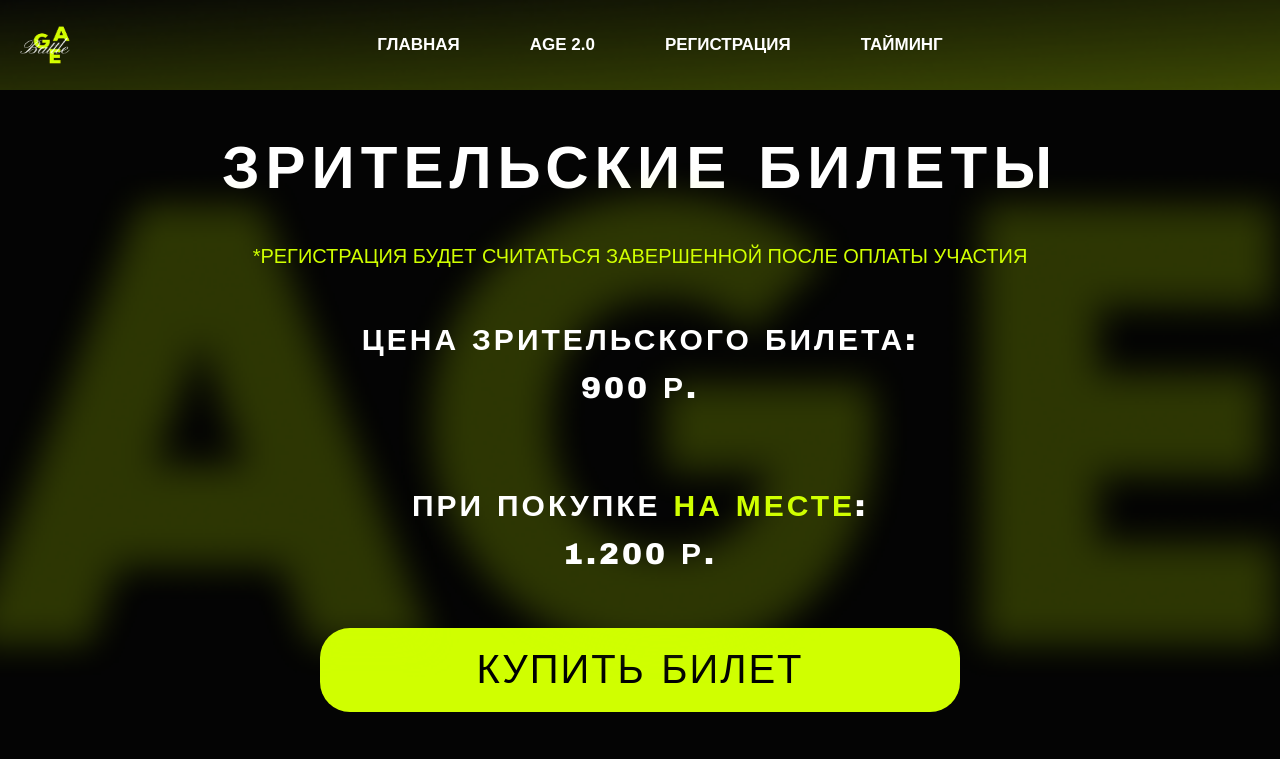
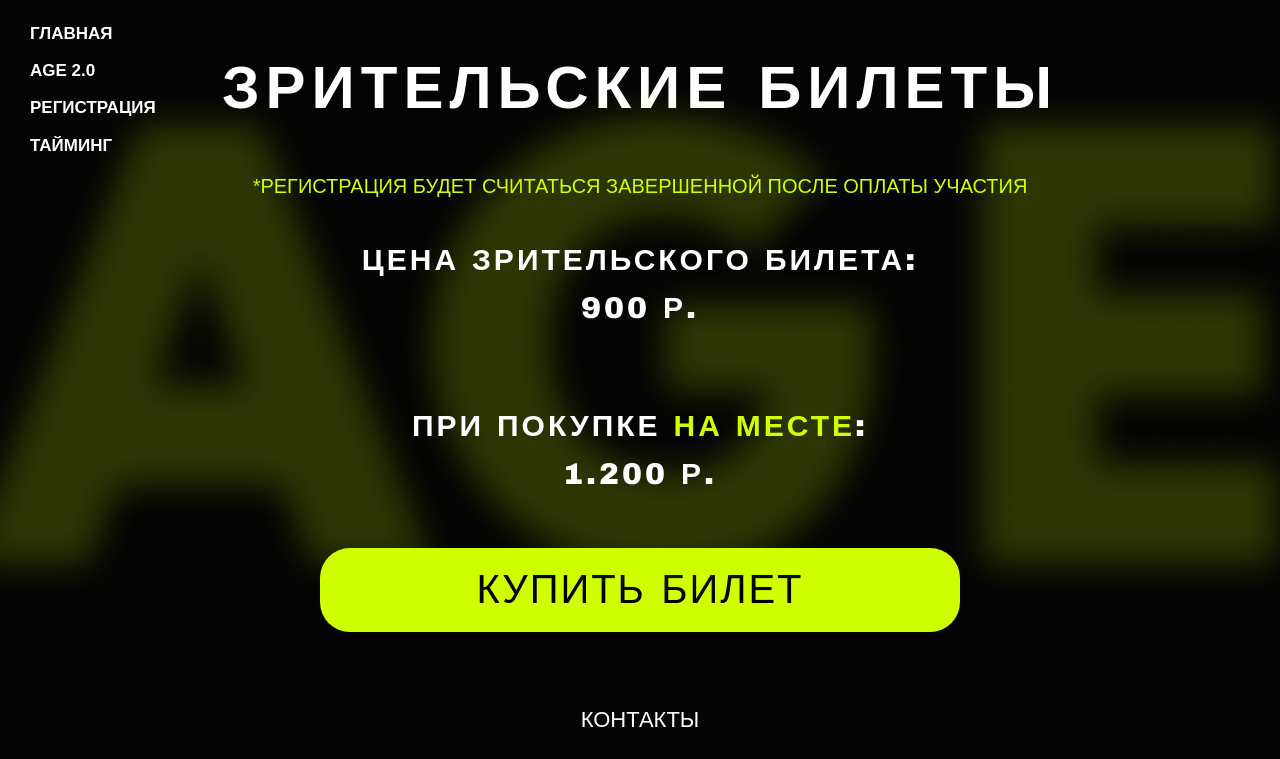
Before and after one commit to fibian1500/age, a plain HTML site: page audience.html in a window 1280 px wide. Shown: the top 759 px of the page. Drawn offline with nearby package versions, Linux system fonts and the light colour scheme.

Commit message:
Add files via upload

```diff
--- a/audience.html
+++ b/audience.html
@@ -8,16 +8,8 @@
 </head>
 
 <body>
-    <!-- Фиксированная верхняя полоска -->
-    <div class="top-strip">
-        <img src="top_strip.png" alt="Верхняя полоска">
-    </div>
-
     <!-- Навигационная панель -->
     <div class="top-nav">
-        <div class="fixed-logo">
-            <img src="logo_top_strip.png" alt="Лого">
-        </div>
         <nav class="nav-menu">
             <a href="index.html">Главная</a>
             <a href="description.html">AGE 2.0</a>
@@ -30,7 +22,7 @@
         ЗРИТЕЛЬСКИЕ БИЛЕТЫ
     </div>
 
-    <div class="reg-text" style="margin-bottom: 30px; font-size: 20px;">
+    <div class="reg-text" style="margin-bottom: 30px; font-size: 20px; margin-top: -70px;">
         *РЕГИСТРАЦИЯ БУДЕТ СЧИТАТЬСЯ ЗАВЕРШЕННОЙ ПОСЛЕ ОПЛАТЫ УЧАСТИЯ
     </div>
 
--- a/styles.css
+++ b/styles.css
@@ -154,19 +154,19 @@ body {
     top: 0;
     left: 0;
     width: 100%;
-    height: 90px;
+    height: 70px;
     display: flex;
-    justify-content: center;
-    align-items: center !important;
-    padding: 0 20px;
+    align-items: left;
+    padding: 20px 30px;
     z-index: 1000;
     text-transform: uppercase;
 }
 
 .nav-menu {
     display: flex;
-    gap: 70px;
-    margin: 0 auto;
+    flex-direction: column;
+    gap: 10px;
+    margin: 0;
 }
 
 .nav-menu a {
@@ -188,79 +188,11 @@ body {
     }
 
     .nav-menu a {
-        font-size: 10px;
+        font-size: 14px;
     }
 
     .top-nav {
         padding: 0 15px;
-    }
-}
-
-
-/* --------------------------------- Фиксированная верхняя полоска */
-.top-strip {
-    position: fixed;
-    top: 0px;
-    left: 0;
-    width: 100%;
-    height: 90px;
-    z-index: 1000;
-    pointer-events: none;
-    display: flex;
-    justify-content: center;
-    align-items: center;
-    opacity: 0.8;
-}
-
-.top-strip img {
-    width: 100%;
-    height: 100%;
-    object-fit: cover; /* Растягиваем изображение на всю полоску */
-}
-
-/* Сдвигаем основной контент вниз чтобы не перекрывался полоской */
-body {
-    padding-top: 100px; /* Высота кнопки меню + высота полоски + отступ */
-}
-
-
-@media (max-width: 480px) {
-    .top-strip {
-        top: 0px;
-        height: 60px;
-    }
-
-    body {
-        padding-top: 80px;
-    }
-}
-
-
-/* ---------------------------------------------------- Лого шапка */
-.fixed-logo {
-    position: fixed;
-    top: 20px;
-    left: 20px;
-    z-index: 1001;
-    pointer-events: none;
-}
-
-.fixed-logo img {
-    width: 50px;
-    height: 50px;
-    object-fit: contain;
-}
-
-
-@media (max-width: 480px) {
-    .fixed-logo {
-        top: 12px;
-        left: 12px;
-    }
-
-    .fixed-logo img {
-        width: 40px;
-        height: 40px;
     }
 }
 
```
Also changed, not shown: description.html (+0 -8 lines), index.html (+0 -8 lines), registration.html (+1 -9 lines), timing.html (+0 -8 lines).
